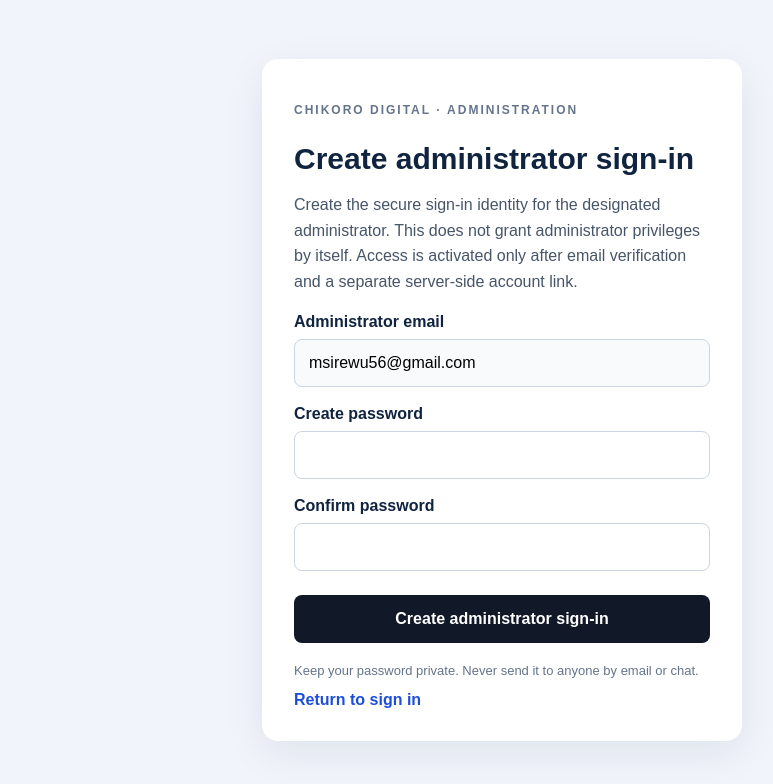
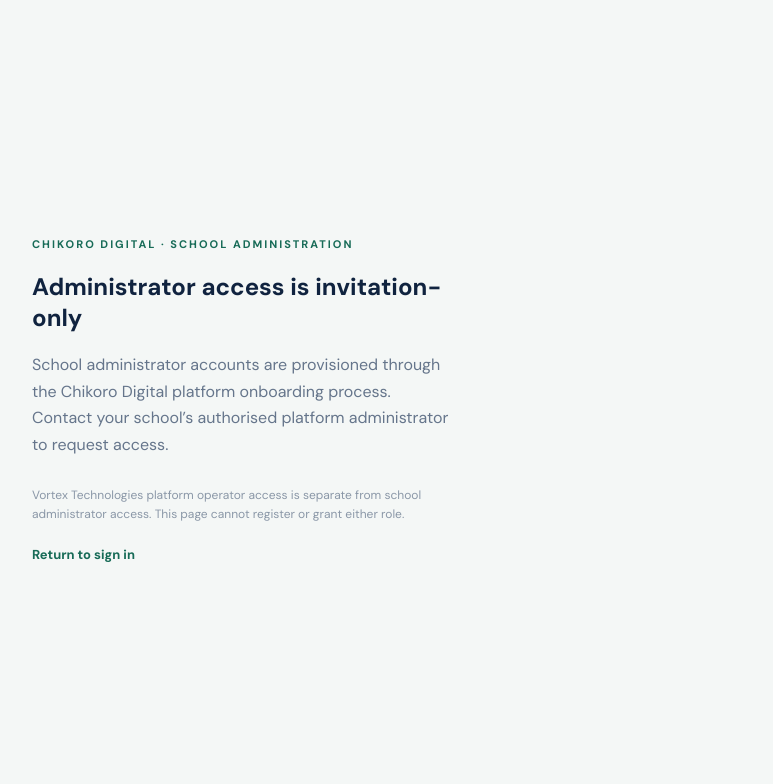
Before and after one commit to Mishtino/Chikoro-Digital, a Next.js app in the folder web/: page /admin/register in a window 1280 px wide. Shown: the top 784 px of the page, without its empty margins (138-911 px from the left). Built offline with nearby package versions, Linux system fonts and the light colour scheme.

Commit message:
security: retire public administrator self-registration

```diff
--- a/web/pages/admin/register.js
+++ b/web/pages/admin/register.js
@@ -1,64 +1,23 @@
-import { useState } from 'react';
-import { createClient } from '@supabase/supabase-js';
-
-const ADMIN_EMAIL = 'msirewu56@gmail.com';
-
-function getClient() {
-  const url = process.env.NEXT_PUBLIC_SUPABASE_URL;
-  const key = process.env.NEXT_PUBLIC_SUPABASE_PUBLISHABLE_KEY;
-  if (!url || !key) throw new Error('Account registration is temporarily unavailable. Please contact support.');
-  return createClient(url, key, { auth: { persistSession: true, autoRefreshToken: true, detectSessionInUrl: true } });
-}
-
-export default function AdminRegister() {
-  const [email] = useState(ADMIN_EMAIL);
-  const [password, setPassword] = useState('');
-  const [confirm, setConfirm] = useState('');
-  const [message, setMessage] = useState('');
-  const [error, setError] = useState('');
-  const [loading, setLoading] = useState(false);
-
-  async function submit(event) {
-    event.preventDefault();
-    setError(''); setMessage('');
-    if (password.length < 12) return setError('Use a password with at least 12 characters.');
-    if (password !== confirm) return setError('The passwords do not match.');
-    setLoading(true);
-    try {
-      const { data, error: signupError } = await getClient().auth.signUp({
-        email: ADMIN_EMAIL,
-        password,
-        options: { emailRedirectTo: window.location.origin + '/admin/register?verified=1' },
-      });
-      if (signupError) throw signupError;
-      setMessage(data.session
-        ? 'Your sign-in identity has been created. Check your email for any confirmation request. Administrator access is activated separately after verification.'
-        : 'Registration started. Check msirewu56@gmail.com and open the confirmation link. Administrator access is activated separately after verification.');
-      setPassword(''); setConfirm('');
-    } catch (err) {
-      setError(err.message || 'Unable to create the account. If you already registered, check your email or contact support.');
-    } finally { setLoading(false); }
-  }
-
+export default function AdminRegistrationUnavailable() {
   return (
-    <main style={{ minHeight: '100vh', display: 'grid', placeItems: 'center', padding: 24, background: '#f1f4fb', fontFamily: 'Arial, sans-serif' }}>
-      <section style={{ width: '100%', maxWidth: 480, background: '#fff', padding: 32, borderRadius: 16, boxShadow: '0 12px 40px rgba(15,23,42,.08)' }}>
-        <p style={{ color: '#64748b', fontSize: 12, letterSpacing: 2, fontWeight: 700 }}>CHIKORO DIGITAL · ADMINISTRATION</p>
-        <h1 style={{ fontSize: 30, marginBottom: 8 }}>Create administrator sign-in</h1>
-        <p style={{ color: '#475569', lineHeight: 1.6 }}>Create the secure sign-in identity for the designated administrator. This does not grant administrator privileges by itself. Access is activated only after email verification and a separate server-side account link.</p>
-        {error && <p role="alert" style={{ background: '#fef2f2', color: '#b91c1c', padding: 12, borderRadius: 8 }}>{error}</p>}
-        {message && <p role="status" style={{ background: '#ecfdf5', color: '#047857', padding: 12, borderRadius: 8 }}>{message}</p>}
-        <form onSubmit={submit}>
-          <label htmlFor="admin-email" style={{ display: 'block', margin: '18px 0 8px', fontWeight: 600 }}>Administrator email</label>
-          <input id="admin-email" type="email" value={email} readOnly style={{ width: '100%', boxSizing: 'border-box', padding: 14, border: '1px solid #cbd5e1', borderRadius: 8, background: '#f8fafc' }} />
-          <label htmlFor="admin-password" style={{ display: 'block', margin: '18px 0 8px', fontWeight: 600 }}>Create password</label>
-          <input id="admin-password" type="password" autoComplete="new-password" minLength={12} required value={password} onChange={e => setPassword(e.target.value)} style={{ width: '100%', boxSizing: 'border-box', padding: 14, border: '1px solid #cbd5e1', borderRadius: 8 }} />
-          <label htmlFor="admin-confirm" style={{ display: 'block', margin: '18px 0 8px', fontWeight: 600 }}>Confirm password</label>
-          <input id="admin-confirm" type="password" autoComplete="new-password" minLength={12} required value={confirm} onChange={e => setConfirm(e.target.value)} style={{ width: '100%', boxSizing: 'border-box', padding: 14, border: '1px solid #cbd5e1', borderRadius: 8 }} />
-          <button type="submit" disabled={loading} style={{ width: '100%', marginTop: 24, padding: 15, border: 0, borderRadius: 8, color: '#fff', background: '#111827', fontSize: 16, fontWeight: 600 }}>{loading ? 'Creating account…' : 'Create administrator sign-in'}</button>
-        </form>
-        <p style={{ color: '#64748b', fontSize: 13, marginTop: 20 }}>Keep your password private. Never send it to anyone by email or chat.</p>
-        <a href="/portal/login" style={{ color: '#1d4ed8' }}>Return to sign in</a>
+    <main className="auth-shell">
+      <section className="auth-panel">
+        <div className="auth-card">
+          <div className="form-eyebrow">Chikoro Digital · School administration</div>
+          <h1>Administrator access is invitation-only</h1>
+          <p className="auth-subtitle">
+            School administrator accounts are provisioned through the Chikoro Digital
+            platform onboarding process. Contact your school’s authorised platform
+            administrator to request access.
+          </p>
+          <p className="auth-note">
+            Vortex Technologies platform operator access is separate from school
+            administrator access. This page cannot register or grant either role.
+          </p>
+          <div className="auth-links">
+            <a href="/portal/login">Return to sign in</a>
+          </div>
+        </div>
       </section>
     </main>
   );
```
